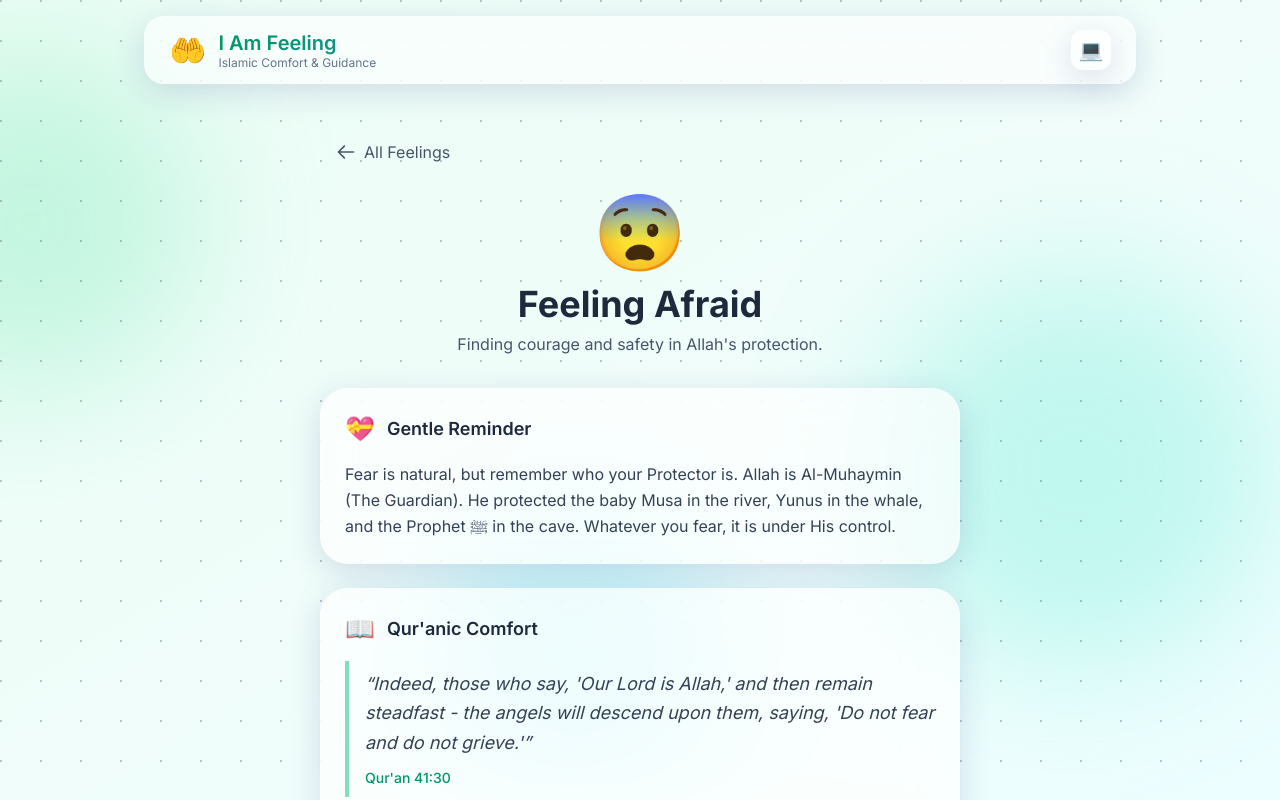
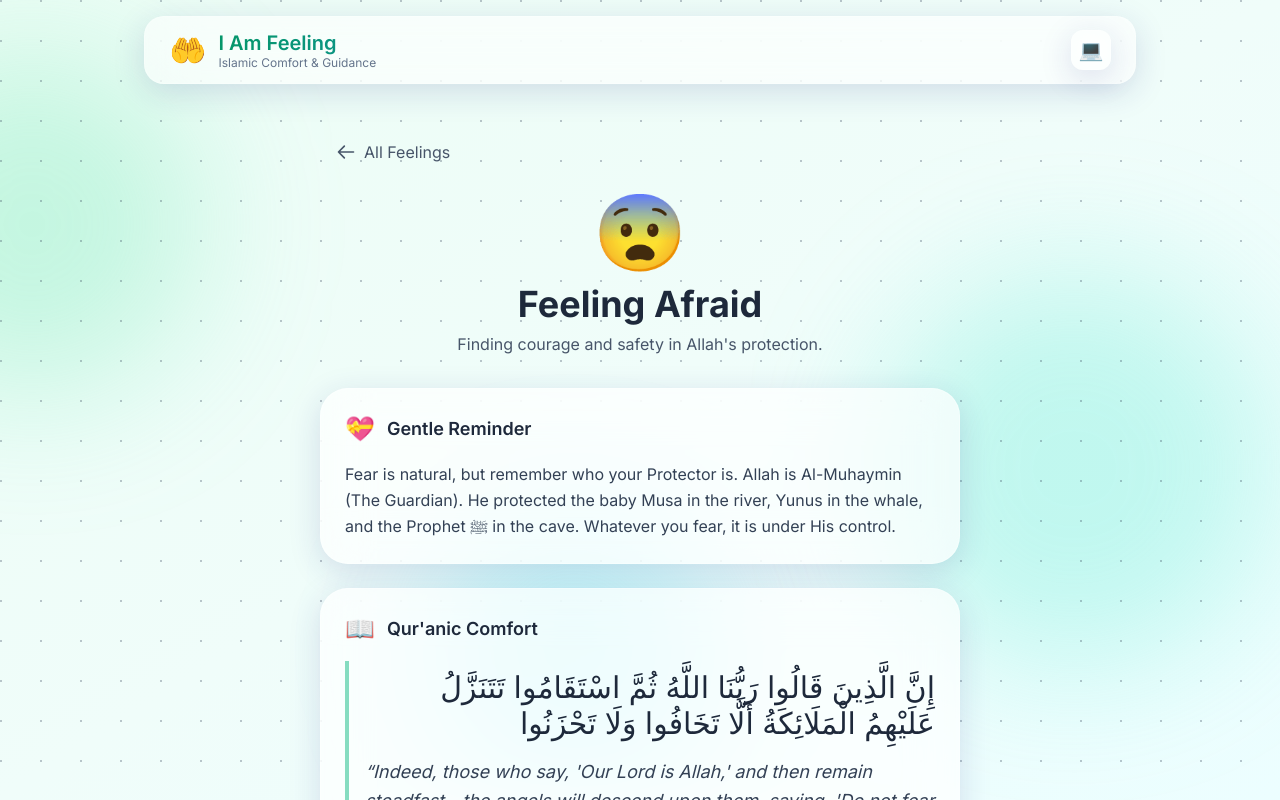
Before and after one commit to Fathir2001/verses, a Next.js app: page /feelings/afraid in a window 1280 px wide. Shown: the top 800 px of the page. Built offline with nearby package versions, Linux system fonts and the light colour scheme.

Commit message:
feat: add Arabic text support for Quran verses and update FeelingDetailClient

```diff
--- a/app/feelings/[slug]/FeelingDetailClient.tsx
+++ b/app/feelings/[slug]/FeelingDetailClient.tsx
@@ -23,7 +23,9 @@ export default function FeelingDetailClient({
       ? window.location.href
       : `/feelings/${feeling.slug}`;
 
-  const verseText = `${feeling.quran.text}\n\n— ${feeling.quran.reference}`;
+  const verseText = feeling.quran.arabic
+    ? `${feeling.quran.arabic}\n\n${feeling.quran.text}\n\n— ${feeling.quran.reference}`
+    : `${feeling.quran.text}\n\n— ${feeling.quran.reference}`;
   const duaText = feeling.dua.arabic
     ? `${feeling.dua.arabic}\n\n${feeling.dua.transliteration}\n\n"${feeling.dua.meaning}"\n\n— ${feeling.dua.reference || ""}`
     : `${feeling.dua.transliteration}\n\n"${feeling.dua.meaning}"\n\n— ${feeling.dua.reference || ""}`;
@@ -95,6 +97,14 @@ export default function FeelingDetailClient({
           {/* Qur'an Verse */}
           <SectionBlock title="Qur'anic Comfort" icon="📖" delay={0.2}>
             <blockquote className="border-l-4 border-emerald-500/50 pl-4 py-2 mb-4">
+              {feeling.quran.arabic && (
+                <p
+                  className="text-2xl sm:text-3xl text-right leading-loose font-arabic text-slate-800 dark:text-white mb-4"
+                  dir="rtl"
+                >
+                  {feeling.quran.arabic}
+                </p>
+              )}
               <p className="text-lg leading-relaxed italic mb-2">
                 &ldquo;{feeling.quran.text}&rdquo;
               </p>
--- a/data/feelings.json
+++ b/data/feelings.json
@@ -6,6 +6,7 @@
     "preview": "Comfort and hope when your heart feels heavy.",
     "reminder": "Sadness is a natural part of the human experience. Even the Prophet ﷺ experienced deep sorrow. Allah is Al-Wadud (The Most Loving) and He is closer to you than your jugular vein. Your tears are not unseen, and your pain is not forgotten.",
     "quran": {
+      "arabic": "فَإِنَّ مَعَ الْعُسْرِ يُسْرًا ۝ إِنَّ مَعَ الْعُسْرِ يُسْرًا",
       "text": "Verily, with hardship comes ease. Verily, with hardship comes ease.",
       "reference": "Qur'an 94:5-6"
     },
@@ -30,6 +31,7 @@
     "preview": "Finding peace when worry overwhelms your mind.",
     "reminder": "Anxiety often comes from trying to control what is beyond our control. Remember that Allah is Al-Wakeel (The Trustee). He has already written your story, and He is the best of planners. You can let go because He never does.",
     "quran": {
+      "arabic": "وَمَن يَتَوَكَّلْ عَلَى اللَّهِ فَهُوَ حَسْبُهُ ۚ إِنَّ اللَّهَ بَالِغُ أَمْرِهِ ۚ قَدْ جَعَلَ اللَّهُ لِكُلِّ شَيْءٍ قَدْرًا",
       "text": "And whoever puts their trust in Allah, He will be enough for them. Indeed, Allah achieves His purpose. Allah has already set a destiny for everything.",
       "reference": "Qur'an 65:3"
     },
@@ -54,6 +56,7 @@
     "preview": "Remembering you're never truly alone.",
     "reminder": "Loneliness can feel like an endless void, but remember: Allah is Al-Qarib (The Near One). He is with you in your solitude. The Prophet ﷺ found comfort in the cave of Hira, and some of the most beautiful revelations came in moments of solitude.",
     "quran": {
+      "arabic": "وَلَقَدْ خَلَقْنَا الْإِنسَانَ وَنَعْلَمُ مَا تُوَسْوِسُ بِهِ نَفْسُهُ ۖ وَنَحْنُ أَقْرَبُ إِلَيْهِ مِنْ حَبْلِ الْوَرِيدِ",
       "text": "And We have already created man and know what his soul whispers to him, and We are closer to him than his jugular vein.",
       "reference": "Qur'an 50:16"
     },
@@ -78,6 +81,7 @@
     "preview": "Channeling your anger with wisdom and patience.",
     "reminder": "Anger is a fire that can consume you or be transformed into righteous action. The Prophet ﷺ taught us that true strength is not in physical power but in controlling oneself when angry. Take a moment. Breathe. Allah loves those who restrain their anger.",
     "quran": {
+      "arabic": "الَّذِينَ يُنفِقُونَ فِي السَّرَّاءِ وَالضَّرَّاءِ وَالْكَاظِمِينَ الْغَيْظَ وَالْعَافِينَ عَنِ النَّاسِ ۗ وَاللَّهُ يُحِبُّ الْمُحْسِنِينَ",
       "text": "Those who spend in prosperity and adversity, and those who restrain their anger and pardon people—and Allah loves the doers of good.",
       "reference": "Qur'an 3:134"
     },
@@ -102,6 +106,7 @@
     "preview": "Rediscovering light in the darkest moments.",
     "reminder": "Hopelessness whispers that things will never get better, but this is a lie. Allah is Al-Fattah (The Opener) - He opens doors you cannot even see yet. Your story isn't over. Every prophet faced moments of despair before their greatest victories.",
     "quran": {
+      "arabic": "قُلْ يَا عِبَادِيَ الَّذِينَ أَسْرَفُوا عَلَىٰ أَنفُسِهِمْ لَا تَقْنَطُوا مِن رَّحْمَةِ اللَّهِ ۚ إِنَّ اللَّهَ يَغْفِرُ الذُّنُوبَ جَمِيعًا ۚ إِنَّهُ هُوَ الْغَفُورُ الرَّحِيمُ",
       "text": "Do not lose hope in the mercy of Allah, for indeed Allah forgives all sins. Indeed, He is the Forgiving, the Merciful.",
       "reference": "Qur'an 39:53"
     },
@@ -126,6 +131,7 @@
     "preview": "Deepening your gratitude and joy.",
     "reminder": "Gratitude is the key that opens endless blessings. When you recognize Allah's gifts, He promises to increase them. This beautiful feeling you have right now is itself a gift. Let it overflow into your actions, your words, and your worship.",
     "quran": {
+      "arabic": "وَإِذْ تَأَذَّنَ رَبُّكُمْ لَئِن شَكَرْتُمْ لَأَزِيدَنَّكُمْ",
       "text": "And when your Lord proclaimed: 'If you are grateful, I will surely increase you in favor.'",
       "reference": "Qur'an 14:7"
     },
@@ -150,6 +156,7 @@
     "preview": "Finding clarity when everything feels like too much.",
     "reminder": "When life's demands pile up, remember that Allah does not burden a soul beyond its capacity. You don't have to do everything at once. Take it one moment, one breath, one task at a time. Allah is with the patient.",
     "quran": {
+      "arabic": "لَا يُكَلِّفُ اللَّهُ نَفْسًا إِلَّا وُسْعَهَا",
       "text": "Allah does not burden a soul beyond that it can bear.",
       "reference": "Qur'an 2:286"
     },
@@ -174,6 +181,7 @@
     "preview": "Finding your way back when life feels directionless.",
     "reminder": "Feeling lost is often the beginning of finding your true path. Allah is Al-Hadi (The Guide). He guided Ibrahim through the stars, Musa through the desert, and Muhammad ﷺ through the night. He will guide you too. Just keep calling on Him.",
     "quran": {
+      "arabic": "وَالَّذِينَ جَاهَدُوا فِينَا لَنَهْدِيَنَّهُمْ سُبُلَنَا ۚ وَإِنَّ اللَّهَ لَمَعَ الْمُحْسِنِينَ",
       "text": "And those who strive for Us - We will surely guide them to Our ways. And indeed, Allah is with the doers of good.",
       "reference": "Qur'an 29:69"
     },
@@ -198,6 +206,7 @@
     "preview": "Finding forgiveness and moving forward.",
     "reminder": "Guilt can be a gift - it shows your heart is alive and your conscience is awake. But don't let it drown you. Allah is Al-Ghaffar (The Repeatedly Forgiving). His mercy is greater than any sin. Turn back to Him. He's waiting with open arms.",
     "quran": {
+      "arabic": "قُلْ يَا عِبَادِيَ الَّذِينَ أَسْرَفُوا عَلَىٰ أَنفُسِهِمْ لَا تَقْنَطُوا مِن رَّحْمَةِ اللَّهِ ۚ إِنَّ اللَّهَ يَغْفِرُ الذُّنُوبَ جَمِيعًا ۚ إِنَّهُ هُوَ الْغَفُورُ الرَّحِيمُ",
       "text": "Say: O My servants who have transgressed against themselves, do not despair of the mercy of Allah. Indeed, Allah forgives all sins. Indeed, it is He who is the Forgiving, the Merciful.",
       "reference": "Qur'an 39:53"
     },
@@ -222,6 +231,7 @@
     "preview": "Finding courage and safety in Allah's protection.",
     "reminder": "Fear is natural, but remember who your Protector is. Allah is Al-Muhaymin (The Guardian). He protected the baby Musa in the river, Yunus in the whale, and the Prophet ﷺ in the cave. Whatever you fear, it is under His control.",
     "quran": {
+      "arabic": "إِنَّ الَّذِينَ قَالُوا رَبُّنَا اللَّهُ ثُمَّ اسْتَقَامُوا تَتَنَزَّلُ عَلَيْهِمُ الْمَلَائِكَةُ أَلَّا تَخَافُوا وَلَا تَحْزَنُوا",
       "text": "Indeed, those who say, 'Our Lord is Allah,' and then remain steadfast - the angels will descend upon them, saying, 'Do not fear and do not grieve.'",
       "reference": "Qur'an 41:30"
     },
@@ -246,6 +256,7 @@
     "preview": "Transforming envy into contentment and growth.",
     "reminder": "Jealousy is a signal, not a sin - unless we act on it wrongly. It shows you what you desire. But remember: Allah distributes His blessings with perfect wisdom. What's meant for you cannot miss you. Focus on your own journey.",
     "quran": {
+      "arabic": "وَلَا تَتَمَنَّوْا مَا فَضَّلَ اللَّهُ بِهِ بَعْضَكُمْ عَلَىٰ بَعْضٍ ۚ لِّلرِّجَالِ نَصِيبٌ مِّمَّا اكْتَسَبُوا ۖ وَلِلنِّسَاءِ نَصِيبٌ مِّمَّا اكْتَسَبْنَ ۚ وَاسْأَلُوا اللَّهَ مِن فَضْلِهِ",
       "text": "And do not wish for that by which Allah has made some of you exceed others. For men is a share of what they have earned, and for women is a share of what they have earned. And ask Allah of His bounty.",
       "reference": "Qur'an 4:32"
     },
@@ -270,6 +281,7 @@
     "preview": "Preserving and deepening your inner tranquility.",
     "reminder": "Peace of heart is one of Allah's greatest gifts. It comes not from perfect circumstances but from connection with As-Salam (The Source of Peace). Treasure this moment. Let it remind you that this peace is always available when you turn to Him.",
     "quran": {
+      "arabic": "أَلَا بِذِكْرِ اللَّهِ تَطْمَئِنُّ الْقُلُوبُ",
       "text": "Verily, in the remembrance of Allah do hearts find rest.",
       "reference": "Qur'an 13:28"
     },
--- a/types/feeling.ts
+++ b/types/feeling.ts
@@ -1,4 +1,5 @@
 export interface QuranVerse {
+  arabic: string;
   text: string;
   reference: string;
 }
```
